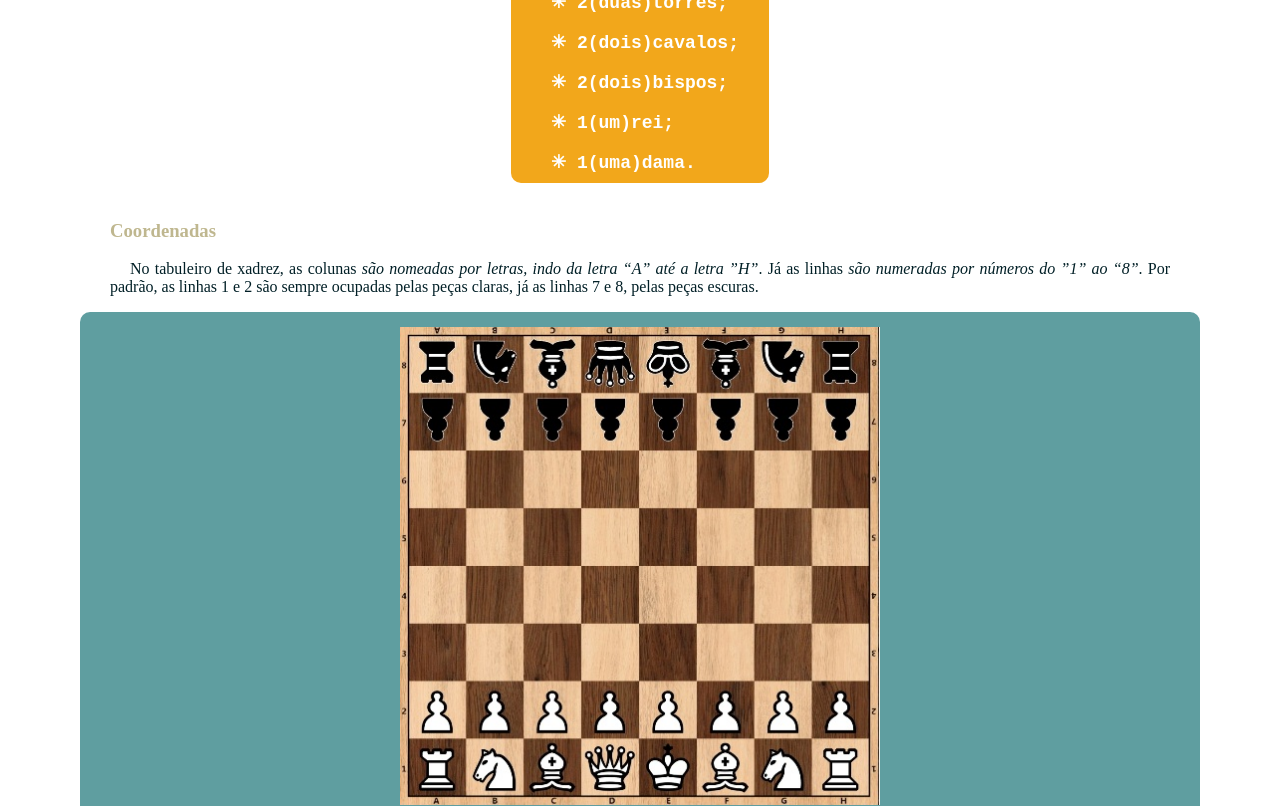
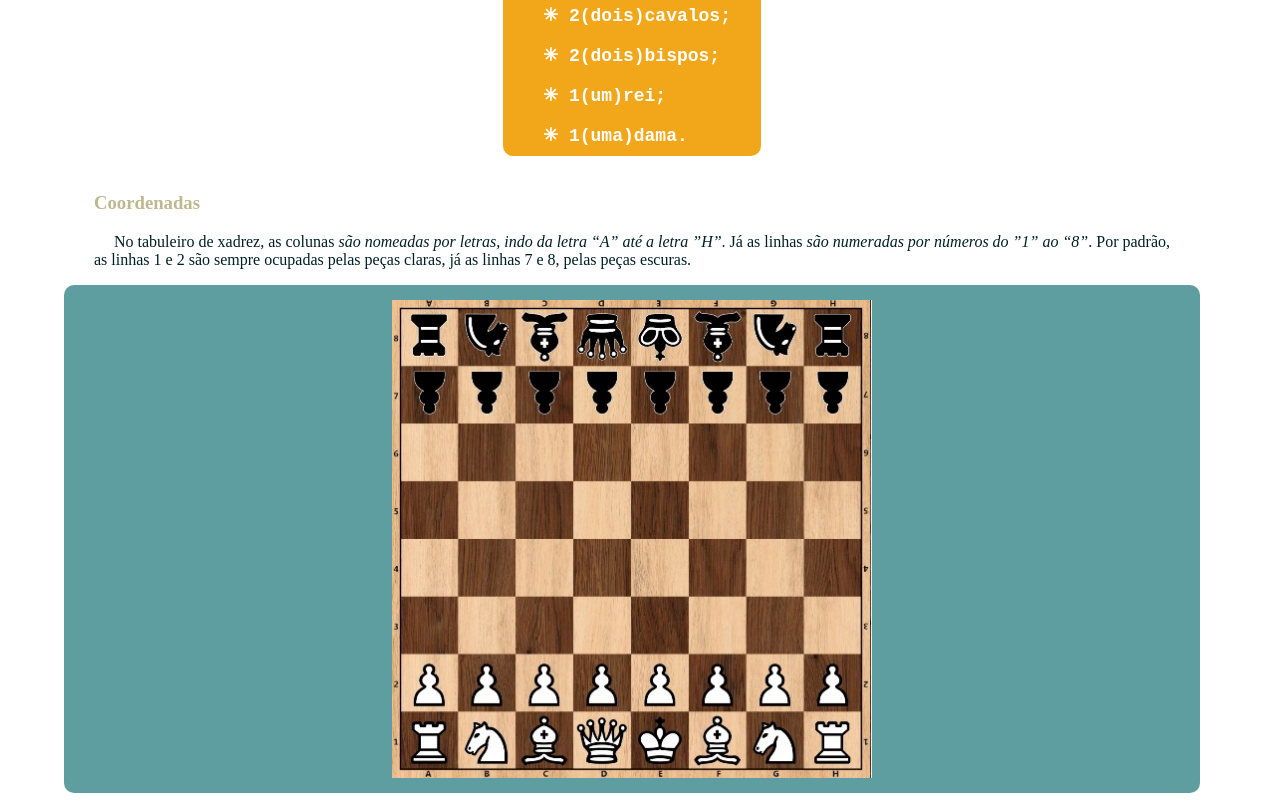
Before and after one commit to gjs0/site_xadrez, a plain HTML site: page index.html in a window 1280 px wide. Shown: the part 1494-2300 px from the top of the page. Drawn offline with Linux system fonts and the light colour scheme.

Commit message:
Update style.css
arrumei margin main

```diff
--- a/style.css
+++ b/style.css
@@ -151,8 +151,7 @@ body{
 main{
     background-color: var(--cor_0);
     padding: 30px; /*ñ mexer mais*/
-    margin-bottom: -16; /*ñ mexer, rodapé encostou no main*/
-    margin: 0px 80px;
+    margin: 0px 80px 0px 64px;
 
 
     text-align: justify;
```
